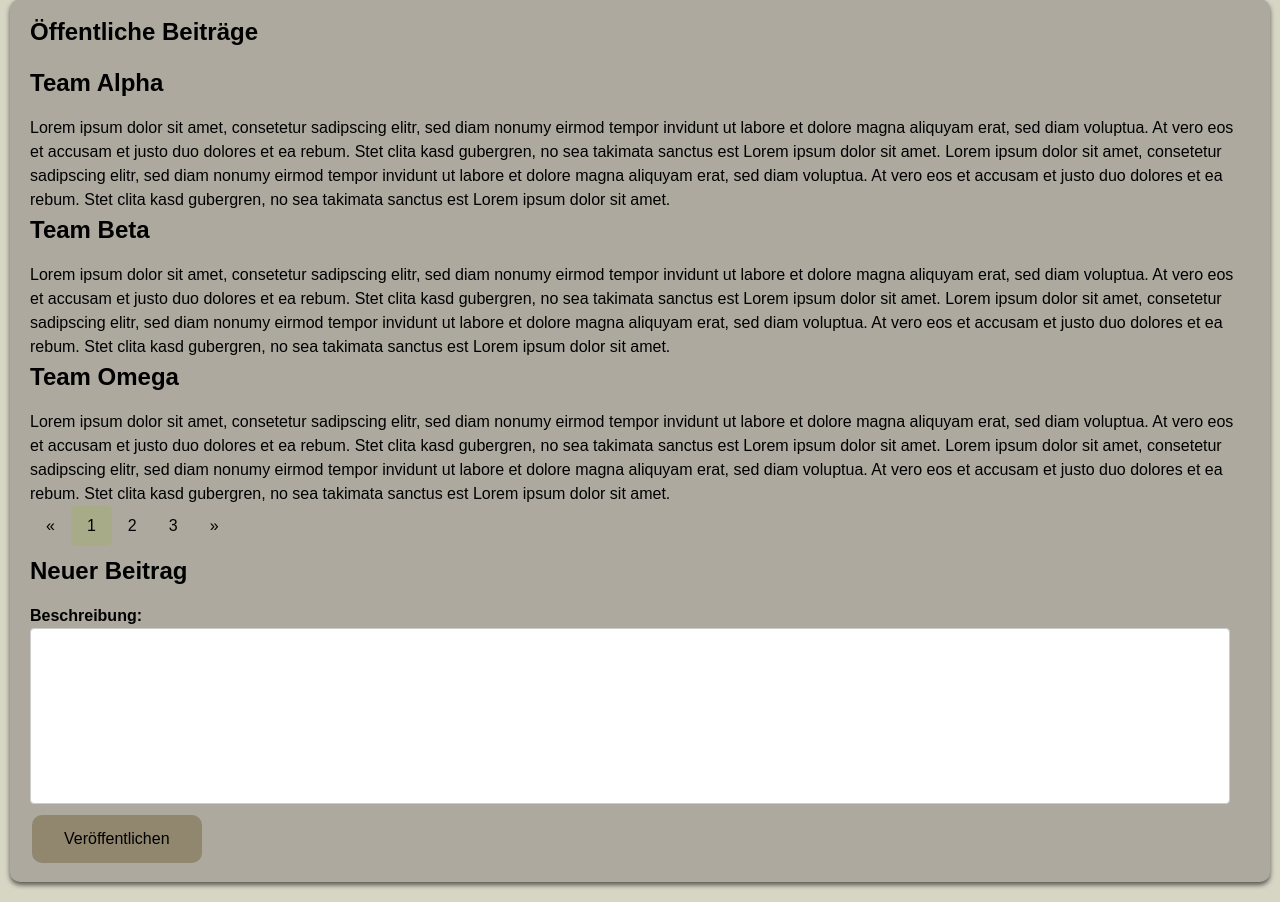
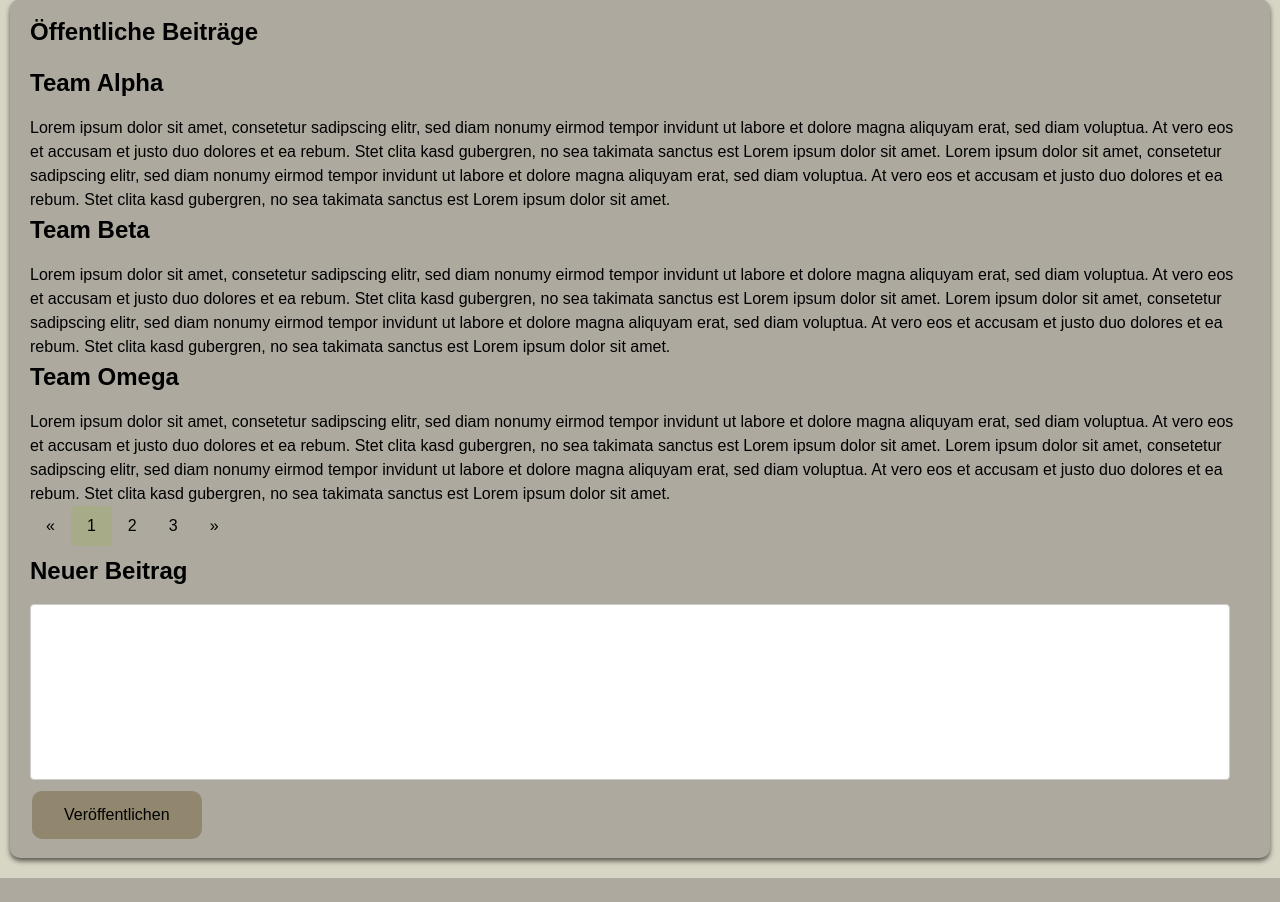
Before and after one commit to HKemper1/SetMatch, a PHP site: page / in a window 1280 px wide. Shown: the part 860-1762 px from the top of the page. After the commit the page ends 1738 px from the top, so only its background shows below. Run offline with PHP 8.4, Linux system fonts and the light colour scheme.

Commit message:
change index

```diff
--- a/index.php
+++ b/index.php
@@ -102,7 +102,6 @@ require_once $abs_path . "/php/include/head.php";
 
         <div>
             <h2>Neuer Beitrag</h2>
-            <h4>Beschreibung:</h4>
             <label for="text"></label><textarea id="text" name="text" cols="100" rows="10"
                                                 maxlength="1000"></textarea>
             <input type="submit" class="button" id="beitrag" name="beitrag" value="Veröffentlichen">
```
